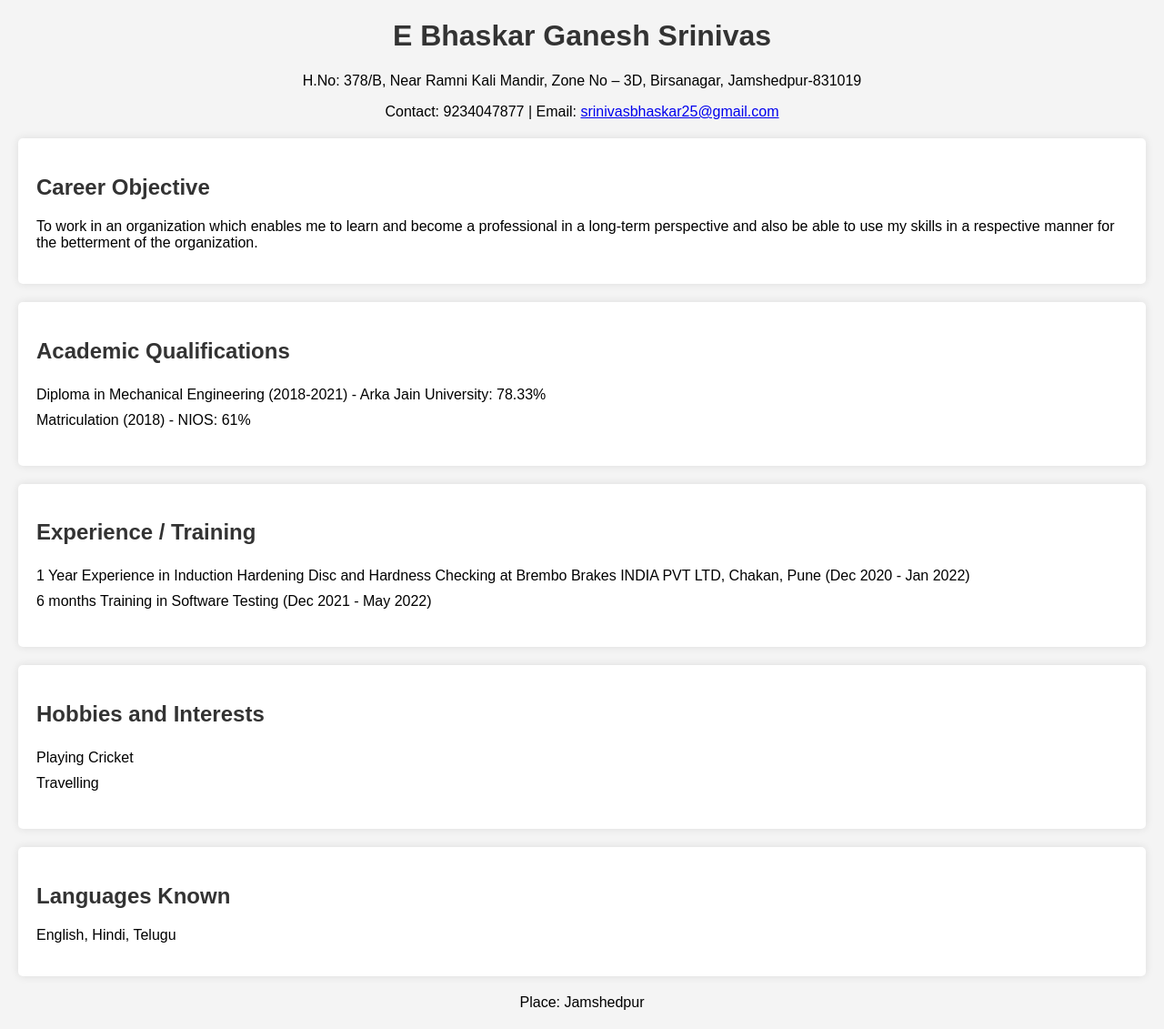
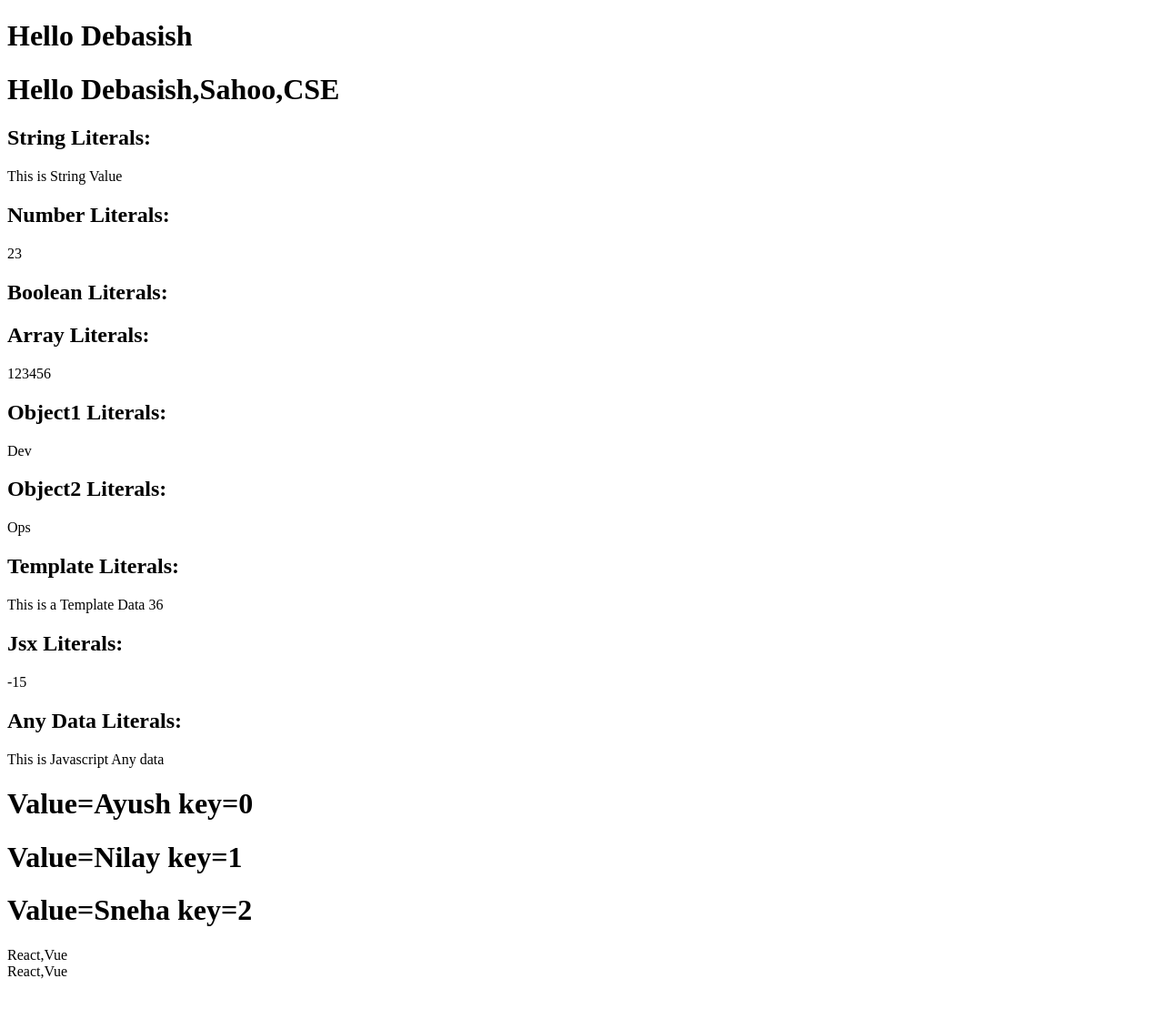
Before and after one commit to debasishsahoo/GFS, a React (Create React App) app in the folder client/: page / in a window 1280 px wide. Shown: the whole page at 91% size. After the commit the page ends 1085 px from the top, so only its background shows below. Built offline with nearby package versions, Linux system fonts and the light colour scheme.

Commit message:
New Component Code

```diff
--- a/client/src/App.js
+++ b/client/src/App.js
@@ -1,9 +1,19 @@
 import React from "react";
-import Card from "./Components/Card";
-import DCard from "./Components/DCard";
+// import Card from "./Components/Card";
+// import DCard from "./Components/DCard";
+// import Main from "./Components/Main"
+import SingleProps from "./Components/PROPS/SingleProps";
+import MultipleProps from "./Components/PROPS/MultipleProps";
+import ValueProps from "./Components/PROPS/ValueProps";
+import IterativeProps from "./Components/PROPS/IterativeProps";
+import PropSpread from "./Components/PROPS/PropsSpread";
+import PropsSpread from "./Components/PROPS/PropsSpread";
 
-import Main from "./Components/Main"
 function App() {
+  const val = 36;
+  const anyData = "This is Javascript Any data";
+  const jsLib = { a: "React", b: "Vue" };
+
   return (
     // <div>
     //   <Card />
@@ -25,8 +35,31 @@ function App() {
     //   domain='MERN STACK'
     //   />
     // </div>
+    // <>
+    // <Main/>
+    // </>
     <>
-    <Main/>
+      <SingleProps name="Debasish" />
+      <MultipleProps name="Debasish" surname="Sahoo" dept="CSE" />
+      <ValueProps
+        //Simple Data Type
+        strData="This is String Value"
+        numData={23}
+        boolData={false}
+        arrData={[1, 2, 3, 4, 5, 6]}
+        objData={{ d1: "Dev", d2: "Ops" }}
+        //Complex Data Type
+        tempData={`This is a Template Data ${val}`}
+        jsxData={2 + 2 - 5 * 8 + 16 + 15 / 3}
+        anyData={anyData}
+      />
+      <IterativeProps students={["Ayush", "Nilay", "Sneha"]} />
+
+      {/* //Manual Process */}
+      <PropSpread a={jsLib.a} b={jsLib.b} />
+
+      {/* //Spreading Process */}
+      <PropSpread {...jsLib} />
     </>
   );
 }
--- /dev/null
+++ b/client/src/Components/PROPS/IterativeProps.jsx
@@ -0,0 +1,17 @@
+import React from "react";
+
+const IterativeProps = ({ students }) => {
+  return (
+    <div>
+      {students.map((student, index) => {
+        return (
+          <h1 key={index}>
+            Value={student} key={index}
+          </h1>
+        );
+      })}
+    </div>
+  );
+};
+
+export default IterativeProps;
--- /dev/null
+++ b/client/src/Components/PROPS/MultipleProps.jsx
@@ -0,0 +1,13 @@
+import React from "react";
+
+const MultipleProps = ({name,surname,dept}) => {
+  return (
+    <div>
+      <h1>
+        Hello {name},{surname},{dept}
+      </h1>
+    </div>
+  );
+};
+
+export default MultipleProps;
--- /dev/null
+++ b/client/src/Components/PROPS/PropsSpread.jsx
@@ -0,0 +1,11 @@
+import React from "react";
+
+const PropsSpread = ({ a, b }) => {
+  return (
+    <div>
+      {a},{b}
+    </div>
+  );
+};
+
+export default PropsSpread;
--- /dev/null
+++ b/client/src/Components/PROPS/SingleProps.jsx
@@ -0,0 +1,11 @@
+import React from 'react'
+
+const SingleProps = (x) => {
+    return (
+        <div>
+            <h1>Hello {x.name}</h1>
+        </div>
+    )
+}
+
+export default SingleProps
--- /dev/null
+++ b/client/src/Components/PROPS/ValueProps.jsx
@@ -0,0 +1,20 @@
+import React from 'react'
+
+const ValueProps = (props) => {
+    return (
+        <div>
+            <h2>String Literals:</h2>{props.strData}
+            <h2>Number Literals:</h2>{props.numData}
+            <h2>Boolean Literals:</h2>{props.boolData}
+            <h2>Array Literals:</h2>{props.arrData}
+            <h2>Object1 Literals:</h2>{props.objData.d1}
+            <h2>Object2 Literals:</h2>{props.objData.d2}
+            <h2>Template Literals:</h2>{props.tempData}
+            <h2>Jsx Literals:</h2>{props.jsxData}
+            <h2>Any Data Literals:</h2>{props.anyData}
+
+        </div>
+    )
+}
+
+export default ValueProps
--- a/client/src/Components/Resume/Section.jsx
+++ b/client/src/Components/Resume/Section.jsx
@@ -4,6 +4,7 @@ const Section = (props) => {
   return (
     <section>
       <h2>{props.headline}</h2>
+
       {props.para ? <p>{props.para}</p> : ""}
 
       {props.data ? (
```
